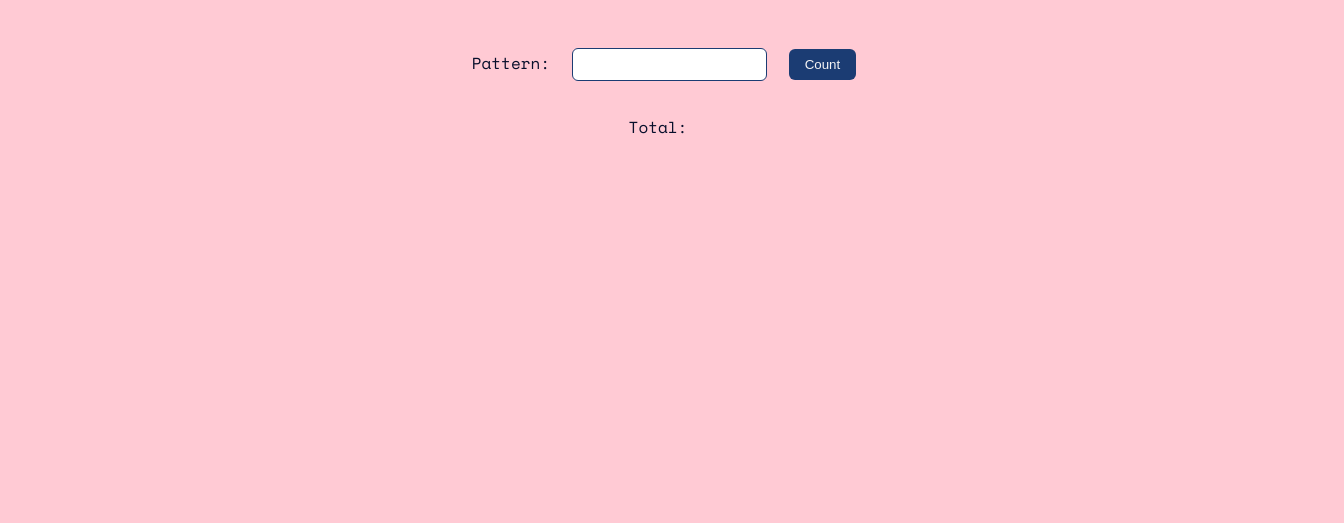
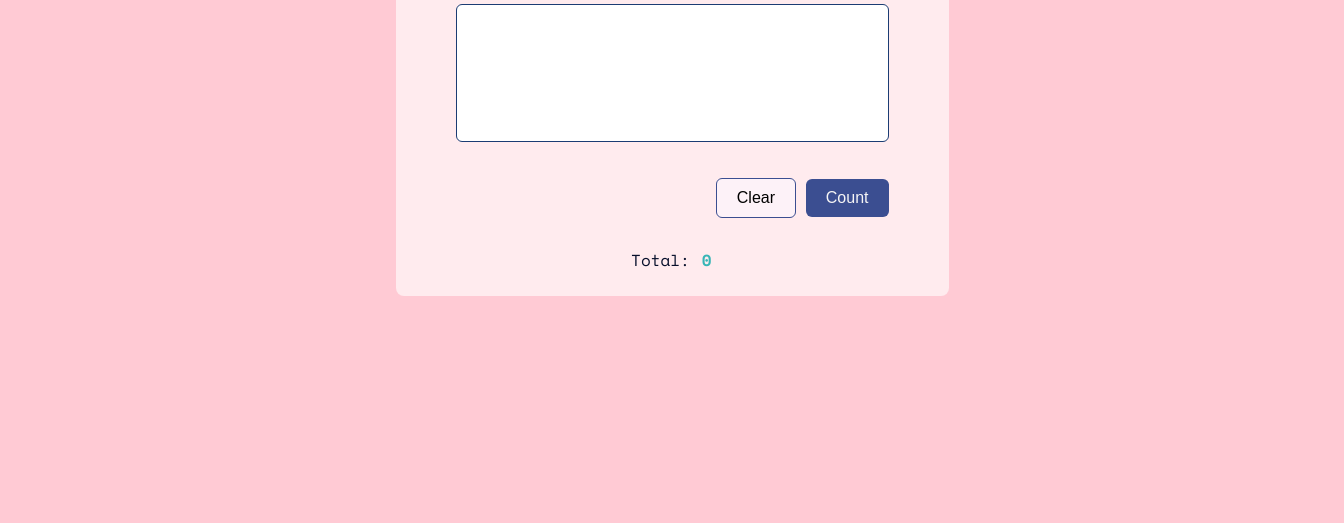
Before and after one commit to MichaelMkrtch/pattern, a plain HTML site: page index.html in a window 1280 px wide. Shown: the part 325-848 px from the top of the page, 1344 px wide, since content can reach past the window. After the commit the page ends 800 px from the top, so only its background shows below. Drawn offline with nearby package versions, Linux system fonts and the light colour scheme.

Commit message:
update styles

```diff
--- a/index.html
+++ b/index.html
@@ -11,20 +11,28 @@
     />
     <link rel="stylesheet" href="style.css" />
     <script src="script.js" defer></script>
-    <title>Document</title>
+    <title>Crochet Counter</title>
+    <link rel="shortcut icon" href="./assets/icon.svg" type="image/x-icon" />
   </head>
   <body>
     <h1>Crochet Counter</h1>
+    <section class="card">
       <div class="container">
         <form>
-        <label class="pattern">Pattern:</label>
-        <input type="text" required />
-        <button>Count</button>
+          <h2 class="pattern">Pattern:</h2>
+          <textarea type="text" required rows="8" cols="50"></textarea>
+          <div class="actions">
+            <div class="btn-container">
+              <button class="reset-btn" type="reset">Clear</button>
+              <button class="submit-btn">Count</button>
+            </div>
+          </div>
         </form>
         <div class="result-container">
           <label class="total">Total:</label>
-        <p class="result"></p>
+          <p class="result">0</p>
         </div>
       </div>
+    </section>
   </body>
 </html>
--- a/script.js
+++ b/script.js
@@ -1,8 +1,10 @@
 const form = document.querySelector('form');
 const result = document.querySelector('.result');
+const resetBtn = document.querySelector('.reset-btn');
 
 function submitHandler(event) {
   event.preventDefault();
+
   const row = event.target[0].value;
 
   const arr = [...row.match(/[0-9]+/g)];
@@ -17,4 +19,9 @@ function submitHandler(event) {
   result.textContent = total;
 }
 
+function resetHandler() {
+  result.textContent = 0;
+}
+
 form.addEventListener('submit', submitHandler);
+resetBtn.addEventListener('click', resetHandler);
```
Also changed, not shown: assets/icon.svg (added), style.css. Lines whose indentation alone changed are shown as unchanged.
